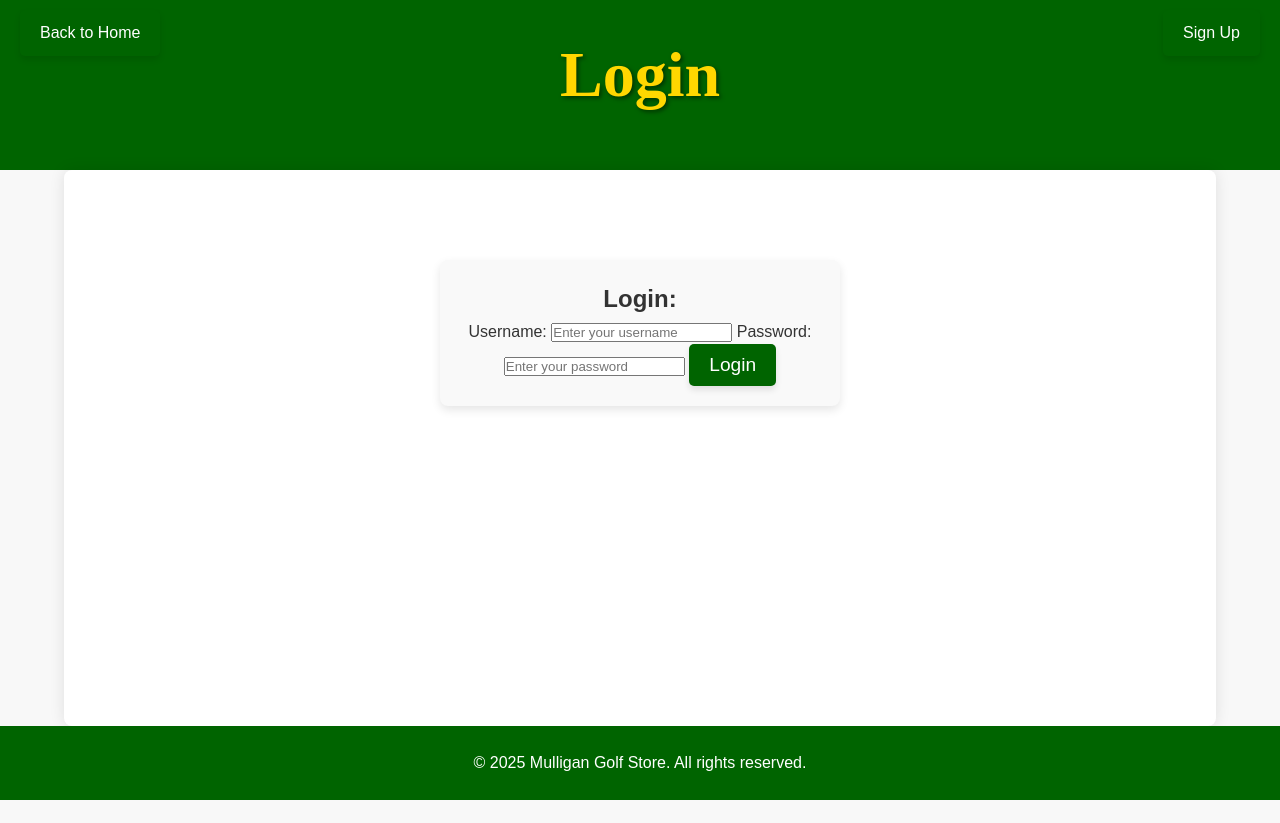
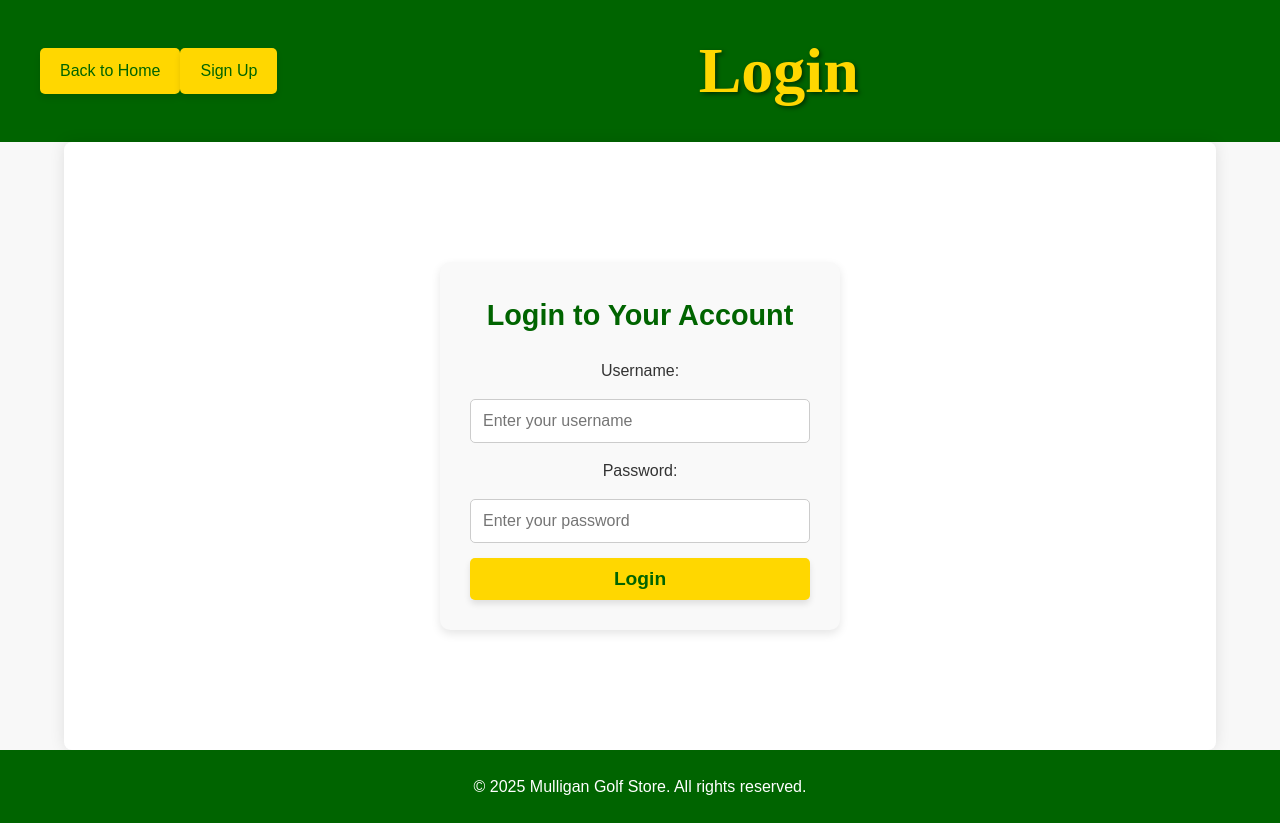
Before and after one commit to Santix123123/Basic-Informational-Site, a plain HTML site: page login.html in a window 1280 px wide. Before the commit the page ends 800 px from the top, so only its background shows below. Drawn offline with Linux system fonts and the light colour scheme.

Commit message:
Hoping we are almost done

```diff
--- a/login.html
+++ b/login.html
@@ -7,19 +7,17 @@
     <title>Login - Mulligan Golf Store</title>
     <link rel="stylesheet" href="styles.css">
     <style>
-        .top-buttons {
+        .header-buttons {
             display: flex;
             justify-content: space-between;
-            padding: 10px 20px;
-            position: absolute;
-            top: 0;
-            width: 100%;
-            box-sizing: border-box;
+            align-items: center;
+            position: relative;
+            padding: 0 20px;
         }
 
-        .top-buttons .btn {
-            background: #006400;
-            color: white;
+        .header-buttons .btn {
+            background: #FFD700; /* Golden yellow */
+            color: #006400; /* Dark green text */
             text-decoration: none;
             padding: 10px 20px;
             border-radius: 5px;
@@ -27,23 +25,83 @@
             transition: background 0.3s, transform 0.2s;
         }
 
-        .top-buttons .btn:hover {
-            background: #004d00;
+        .header-buttons .btn:hover {
+            background: #e6c200; /* Slightly darker yellow */
+            transform: translateY(-2px);
+        }
+
+        header {
+            display: flex;
+            justify-content: space-between;
+            align-items: center;
+            padding: 20px;
+            background: #006400;
+            color: white;
+        }
+
+        header h2 {
+            flex: 1;
+            text-align: center;
+            margin: 0;
+        }
+
+        .login-section {
+            max-width: 400px;
+            margin: 80px auto;
+            padding: 30px;
+            background: #f9f9f9;
+            border-radius: 10px;
+            box-shadow: 0 4px 10px rgba(0, 0, 0, 0.1);
+            text-align: center;
+        }
+
+        .login-section h2 {
+            margin-bottom: 20px;
+            font-size: 1.8rem;
+            color: #006400;
+        }
+
+        .login-section form {
+            display: flex;
+            flex-direction: column;
+            gap: 15px;
+        }
+
+        .login-section input {
+            padding: 12px;
+            border: 1px solid #ccc;
+            border-radius: 5px;
+            font-size: 1rem;
+        }
+
+        .login-section button {
+            background: #FFD700;
+            color: #006400;
+            font-weight: bold;
+            padding: 10px 20px;
+            border-radius: 5px;
+            border: none;
+            cursor: pointer;
+            transition: background 0.3s, transform 0.2s;
+        }
+
+        .login-section button:hover {
+            background: #e6c200;
             transform: translateY(-2px);
         }
     </style>
 </head>
 <body>
-    <div class="top-buttons">
-        <a href="index.html" class="btn">Back to Home</a>
-        <a href="signup.html" class="btn">Sign Up</a>
-    </div>
     <header>
+        <div class="header-buttons">
+            <a href="index.html" class="btn">Back to Home</a>
+            <a href="signup.html" class="btn">Sign Up</a>
+        </div>
         <h2>Login</h2>
     </header>
     <main>
         <section class="login-section">
-            <h2>Login:</h2>
+            <h2>Login to Your Account</h2>
             <form id="login-form">
                 <label for="username">Username:</label>
                 <input type="text" id="username" name="username" placeholder="Enter your username" required>
@@ -79,48 +137,3 @@
     </script>
 </body>
 </html>
-    <style>
-        .login-section {
-            max-width: 400px;
-            margin: 50px auto;
-            padding: 20px;
-            background: #f9f9f9;
-            border-radius: 8px;
-            box-shadow: 0 4px 10px rgba(0, 0, 0, 0.1);
-            text-align: center;
-        }
-
-        .form-container {
-            display: flex;
-            flex-direction: column;
-            gap: 15px;
-        }
-
-        .form-container input {
-            padding: 10px;
-            border: 1px solid #ccc;
-            border-radius: 5px;
-            font-size: 1rem;
-        }
-
-        .login-actions {
-            margin-top: 20px;
-            display: flex;
-            justify-content: space-between;
-        }
-
-        .btn.secondary {
-            background: #006400;
-            color: white;
-            text-decoration: none;
-            padding: 10px 20px;
-            border-radius: 5px;
-            transition: background 0.3s;
-        }
-
-        .btn.secondary:hover {
-            background: #004d00;
-        }
-    </style>
-</body>
-</html>
```
